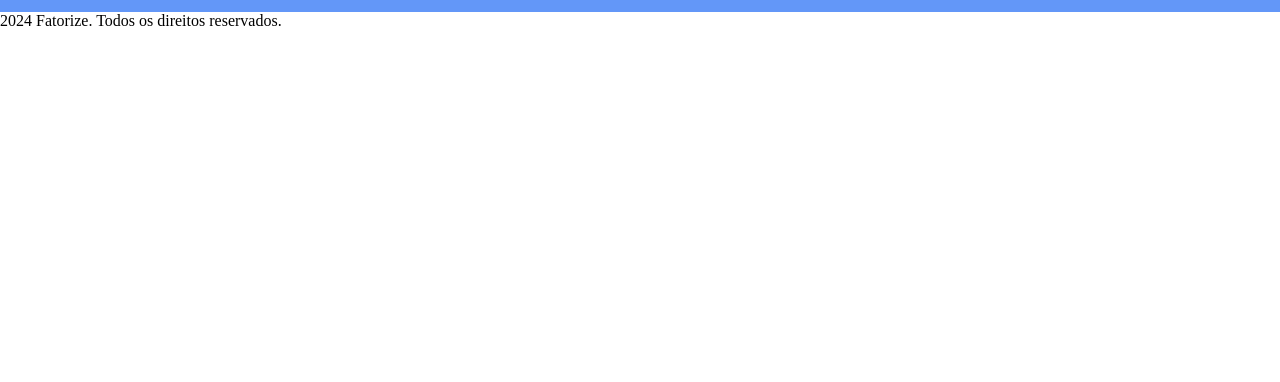
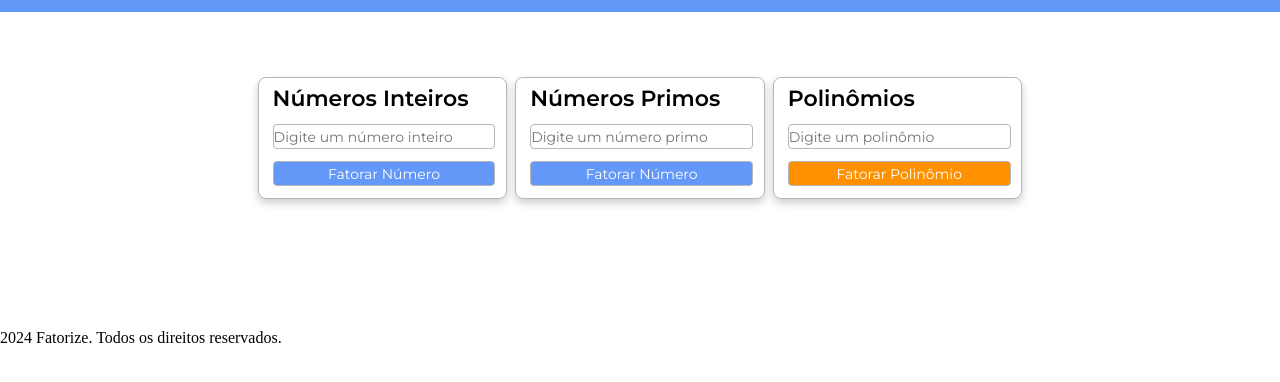
Before and after one commit to vieiratechbr/fatorize, a plain HTML site: page index.html in a window 1280 px wide. Shown: the part 50-432 px from the top of the page. Drawn offline with Linux system fonts and the light colour scheme.

Commit message:
add: calculo's box

```diff
--- a/index.html
+++ b/index.html
@@ -24,7 +24,24 @@
     </nav>
   </header>
 
-  <div class="inteiros"></div>
+<div class="calculos">
+    <div class="inteiros">
+        <h2>Números Inteiros</h2>
+        <input type="text" id="input-inteiros" placeholder="Digite um número inteiro">
+        <button id="calcular-inteiros">Fatorar Número</button>
+    </div>
+    <div class="primos">
+        <h2>Números Primos</h2>
+        <input type="text" id="input-primos" placeholder="Digite um número primo">
+        <button id="calcular-primos">Fatorar Número</button>
+    </div>
+    <div class="polinômios">
+        <h2>Polinômios</h2>
+        <input type="text" id="input-polinomios" placeholder="Digite um polinômio">
+        <button id="calcular-polinomios">Fatorar Polinômio</button>
+    </div>
+</div>
+
 
   <div class="book" id="book">
     <div class="book__pg-shadow"></div>
--- a/style.css
+++ b/style.css
@@ -52,6 +52,7 @@
 
 .link1:hover {
   color: #193464;
+  transition: background-color 0.3s ease;
 }
 
 .link2 {
@@ -65,6 +66,7 @@
 
 .link2:hover {
   color: #193464;
+  transition: background-color 0.3s ease;
 }
 
 .link3 {
@@ -78,6 +80,7 @@
 
 .link3:hover {
   color: #193464;
+  transition: background-color 0.3s ease;
 }
 
 .link4 {
@@ -90,8 +93,119 @@
 }
 
 .link4:hover {
-  color: #193464;
+  color: #7a5b06;
+  transition: background-color 0.3s ease;
 }
+
+
+.calculos {
+    display: grid;
+    grid-template-columns: repeat(5, 1fr);
+    grid-template-rows: repeat(5, 1fr);
+    gap: 8px;
+}
+
+.calculos h2 {
+    display: flex;
+    justify-content: left;
+    font-size: 22px;
+    font-family: Montserrat, sans-serif;
+    margin-left: 14px;
+    margin-top: 7px;
+    font-weight: 600;
+}
+
+.calculos input {
+    margin-left: 14px;
+    margin-top: 12px;
+    border-radius: 4px;
+    border: 1px solid #b6b6b6;
+    font-size: 14px;
+    font-family: Montserrat, sans-serif;
+    width: 90%;
+    height: 25px;
+}
+
+
+.inteiros button {
+    margin-left: 14px;
+    margin-top: 12px;
+    margin-bottom: 12px;
+    border-radius: 4px;
+    border: 1px solid #b6b6b6;
+    font-size: 14px;
+    font-family: Montserrat, sans-serif;
+    width: 90%;
+    height: 25px;
+    background-color: #6397F8;
+    color: white;
+    cursor: pointer;
+}
+
+
+.primos button {
+    margin-left: 14px;
+    margin-top: 12px;
+    margin-bottom: 12px;
+    border-radius: 4px;
+    border: 1px solid #b6b6b6;
+    font-size: 14px;
+    font-family: Montserrat, sans-serif;
+    width: 90%;
+    height: 25px;
+    background-color: #6397F8;
+    color: white;
+    cursor: pointer;
+}
+
+.polinômios button {
+    margin-left: 14px;
+    margin-top: 12px;
+    margin-bottom: 12px;
+    border-radius: 4px;
+    border: 1px solid #b6b6b6;
+    font-size: 14px;
+    font-family: Montserrat, sans-serif;
+    width: 90%;
+    height: 25px;
+    background-color: #ff9100;
+    color: white;
+    cursor: pointer;
+}
+
+.calculos button:hover {
+    background-color: #078f1d;
+    transition: background-color 0.3s ease;
+}
+
+.inteiros {
+    grid-row: span 2 / span 2;
+    grid-column-start: 2;
+    grid-row-start: 2;
+    box-shadow: 0 4px 8px rgba(0, 0, 0, 0.2);
+    border: 1px solid #b6b6b6;
+    border-radius: 8px;
+}
+
+.primos {
+    grid-row: span 2 / span 2;
+    grid-column-start: 3;
+    grid-row-start: 2;
+    box-shadow: 0 4px 8px rgba(0, 0, 0, 0.2);
+    border: 1px solid #b6b6b6;
+    border-radius: 8px;
+}
+
+
+.polinômios {
+    grid-row: span 2 / span 2;
+    grid-column-start: 4;
+    grid-row-start: 2;
+    box-shadow: 0 4px 8px rgba(0, 0, 0, 0.2);
+    border: 1px solid #b6b6b6;
+    border-radius: 8px;
+}
+
 
 /* From Uiverse.io by anand_4957 */
 .book,
@@ -176,7 +290,6 @@
     --fg: hsl(223, 10%, 90%);
   }
 }
-
 @keyframes cover {
   from,
   5%,
```
